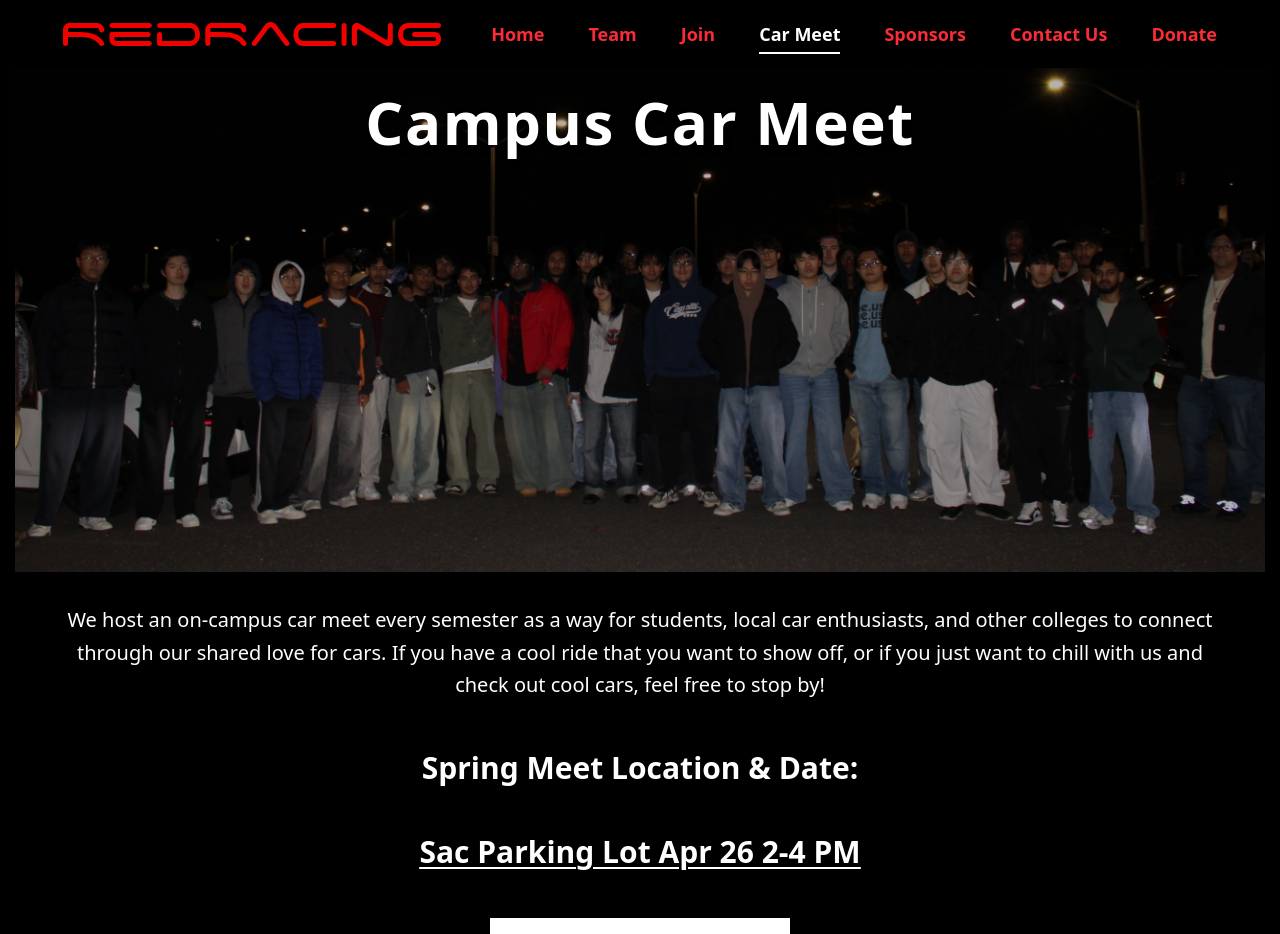
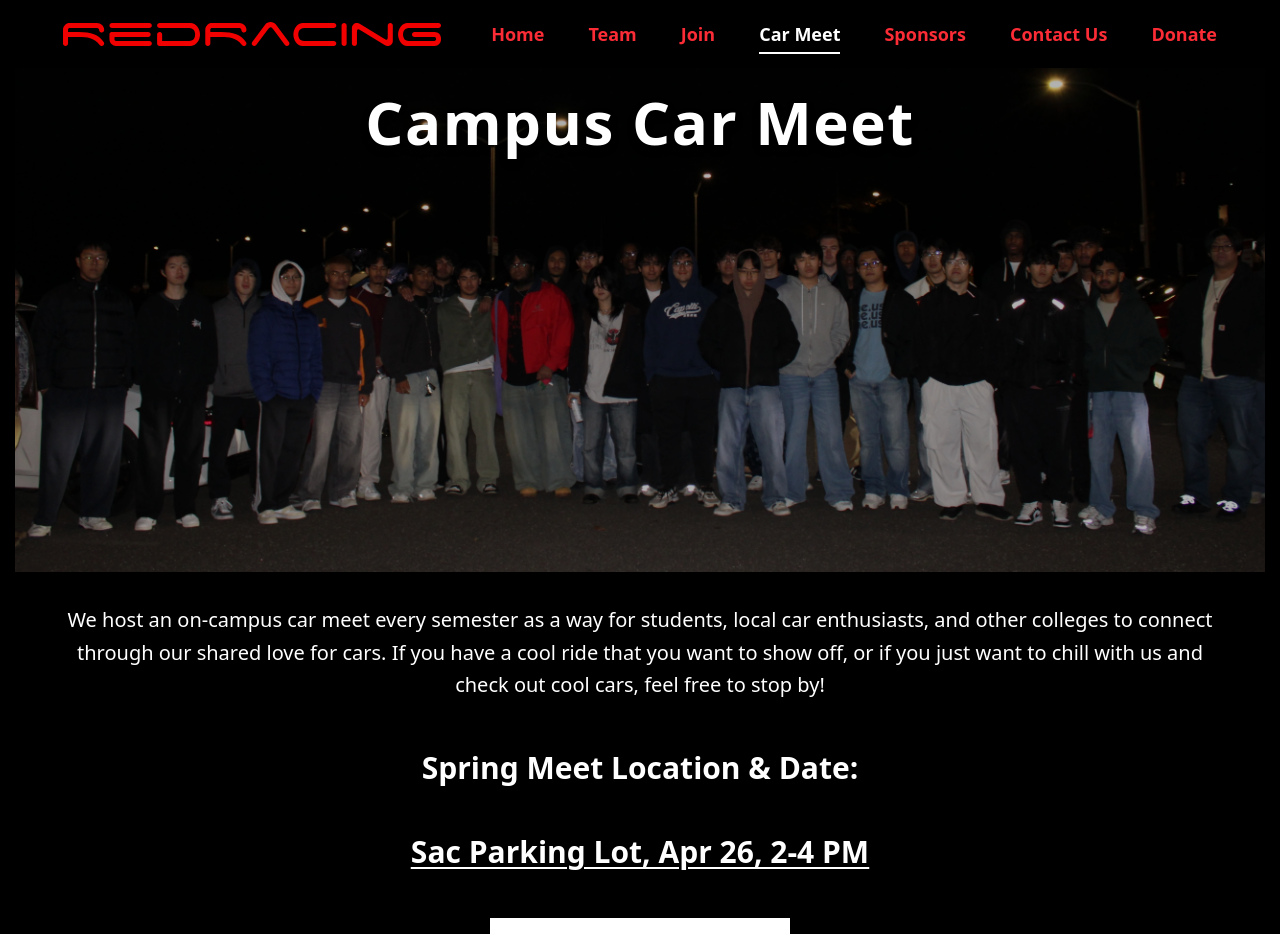
Before and after one commit to redracingsbu/redracingsbu.github.io, a React (Vite) app: page /carmeet in a window 1280 px wide. Shown: the top 934 px of the page. Built offline with nearby package versions, Linux system fonts and the light colour scheme.

Commit message:
Update CarMeet.jsx

```diff
--- a/src/pages/CarMeet.jsx
+++ b/src/pages/CarMeet.jsx
@@ -125,7 +125,7 @@ function CarMeet() {
               rel="noopener noreferrer"
               className="text-inherit decoration-inherit visited:text-gray-700"
               >
-                Sac Parking Lot Apr 26 2-4 PM
+                Sac Parking Lot, Apr 26, 2-4 PM
             </a>
           </span>
         </h2>
```
